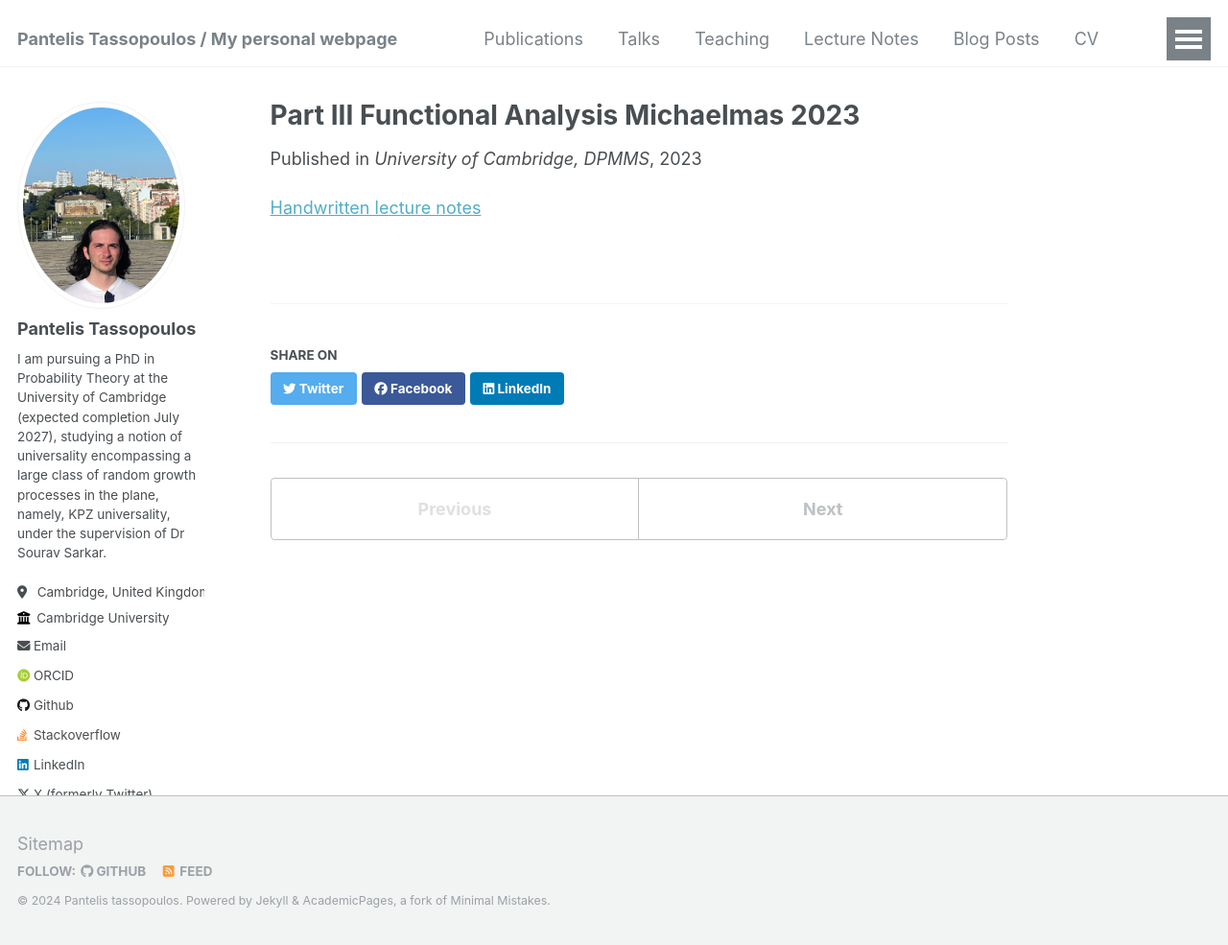
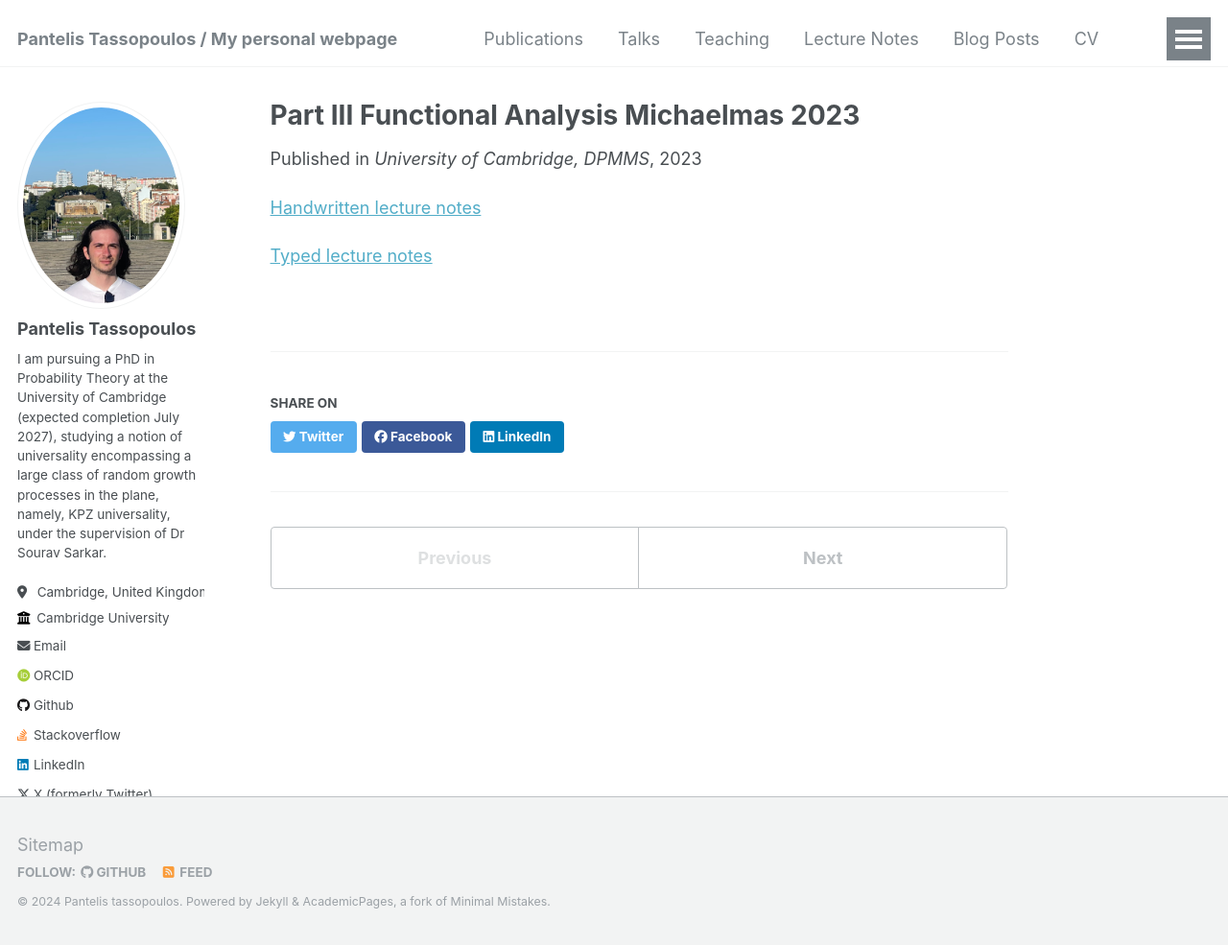
Before and after one commit to PantelisTass/PantelisTass.github.io, a Jekyll site: the page built from _lecturenotes/2023-03-10-Cambridge-Part III-Functional Analysis.md, in a window 1280 px wide and 985 px high. Shown: the whole window at 96% size. Built offline with Jekyll 4.4.1, drawn with Linux system fonts in a browser that asks for light colours; some web fonts are replaced.

Commit message:
Update 2023-03-10-Cambridge-Part III-Functional Analysis.md

```diff
--- a/_lecturenotes/2023-03-10-Cambridge-Part III-Functional Analysis.md
+++ b/_lecturenotes/2023-03-10-Cambridge-Part III-Functional Analysis.md
@@ -9,3 +9,5 @@ location: "Cambridge, United kingdom"
 ---
 
 [Handwritten lecture notes](http://PantelisTass.github.io/files/Functional Analysis handwritten notes.pdf)
+
+[Typed lecture notes](http://PantelisTass.github.io/files/Part_III_Functional_Analysis_Michaelmas_2023.pdf)
```
